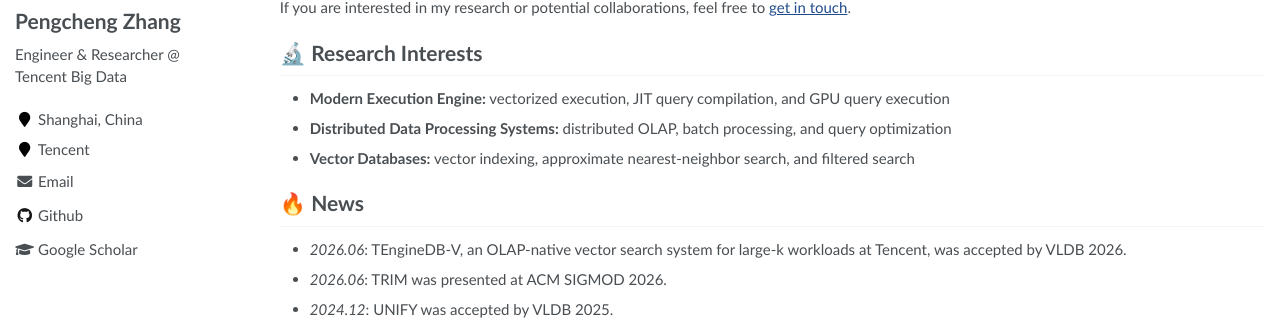
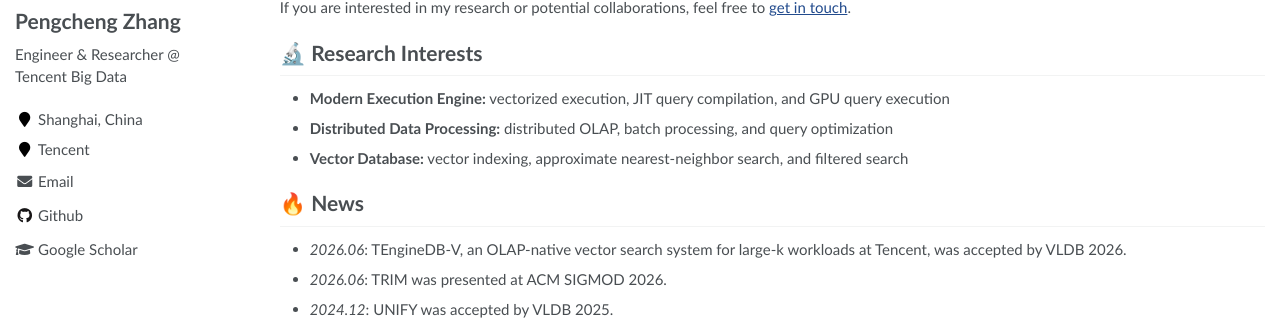
Before and after one commit to petrizhang/petrizhang.github.io, a Jekyll site: the page built from _pages/about.md, in a window 1280 px wide and 900 px high. Shown: the part 268-588 px from the top of the window. Built offline with Jekyll 4.4.1, drawn with Linux system fonts in a browser that asks for light colours.

Commit message:
Rename research interest areas

```diff
--- a/_pages/about.md
+++ b/_pages/about.md
@@ -28,8 +28,8 @@ If you are interested in my research or potential collaborations, feel free to [
 # 🔬 Research Interests
 
 - **Modern Execution Engine:** vectorized execution, JIT query compilation, and GPU query execution
-- **Distributed Data Processing Systems:** distributed OLAP, batch processing, and query optimization
-- **Vector Databases:** vector indexing, approximate nearest-neighbor search, and filtered search
+- **Distributed Data Processing:** distributed OLAP, batch processing, and query optimization
+- **Vector Database:** vector indexing, approximate nearest-neighbor search, and filtered search
 
 # 🔥 News
 
```
